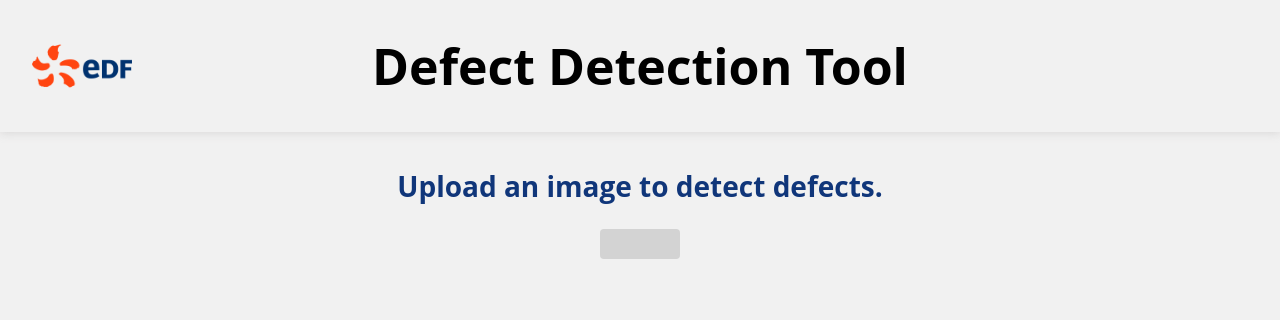
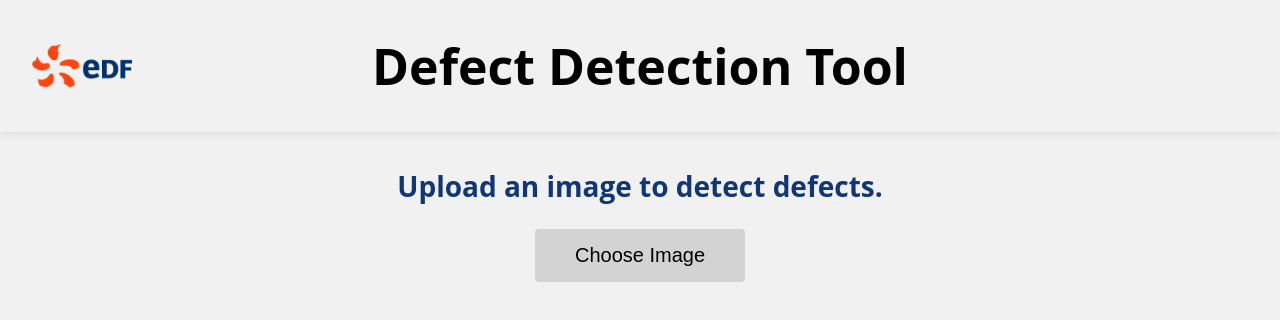
Before and after one commit to sachin-rddi/dev-test-frontend, a React (Vite) app: page / in a window 1280 px wide. Shown: the top 320 px of the page. Built offline with nearby package versions, Linux system fonts and the light colour scheme.

Commit message:
small fixes to image display

```diff
--- a/src/components/ImageDisplay/ImageDisplay.tsx
+++ b/src/components/ImageDisplay/ImageDisplay.tsx
@@ -1,18 +1,18 @@
 import styles from "./ImageDisplay.module.scss";
 
 const ImageDisplay = ({
-  filePreview,
-  fileName,
+  image,
+  filename,
 }: {
-  filePreview: string | null;
-  fileName: string;
+  image: string | null;
+  filename: string;
 }) => {
   return (
     <div className={styles.previewContainer}>
-      {filePreview && (
+      {image && (
         <>
-          <p className={styles.previewTitle}>Selected Image: {fileName}</p>
-          <img src={filePreview} alt="Preview" className={styles.previewImage} />
+          <p className={styles.previewTitle}>Selected Image: {filename}</p>
+          <img src={image} alt="Preview" className={styles.previewImage} />
         </>
       )}
     </div>
--- a/src/components/ImageUploader/ImageUploader.tsx
+++ b/src/components/ImageUploader/ImageUploader.tsx
@@ -1,4 +1,4 @@
-import { useState } from "react";
+import { useState, type ChangeEvent } from "react";
 import UploadButton from "../Buttons/UploadButton";
 import ImageDisplay from "../ImageDisplay/ImageDisplay";
 import ResultsButton from "../Buttons/ResultsButton";
@@ -8,27 +8,32 @@ import FormatDefectResults, {
 import { randomDefects } from "../../constants/ApiResponse";
 
 const ImageUploader = () => {
-  const [fileName, setFileName] = useState("");
+  const [filename, setFilename] = useState("");
   const [filePreview, setFilePreview] = useState<string | null>(null);
   const [seeDefectResults, setSeeDefectResults] = useState(false);
   const [defectResults, setDefectResults] = useState<Defect[] | null>(null);
 
-  function handleResultsButtonClick() {
+  function handleGenerateResults() {
     setDefectResults(randomDefects());
     setSeeDefectResults(true);
   }
 
+  const handleFileChange = (event: ChangeEvent<HTMLInputElement>) => {
+    const selectedFile = event.target.files?.[0];
+    if (selectedFile) {
+      setFilename(selectedFile.name);
+      setFilePreview(URL.createObjectURL(selectedFile));
+      setSeeDefectResults(false);
+    }
+  };
+
   return (
     <div>
-      <UploadButton
-        setFileName={setFileName}
-        setFilePreview={setFilePreview}
-        setSeeDefectResults={setSeeDefectResults}
-      />
-      <ImageDisplay filePreview={filePreview} fileName={fileName} />
+      <UploadButton label="Choose Image" onClick={handleFileChange} />
+      <ImageDisplay image={filePreview} filename={filename} />
       <ResultsButton
-        label="View Results"
-        onClick={handleResultsButtonClick}
+        label="Detect Defects"
+        onClick={handleGenerateResults}
         visibilityCondition={Boolean(filePreview)}
         children={
           seeDefectResults && <FormatDefectResults results={defectResults} />
```
